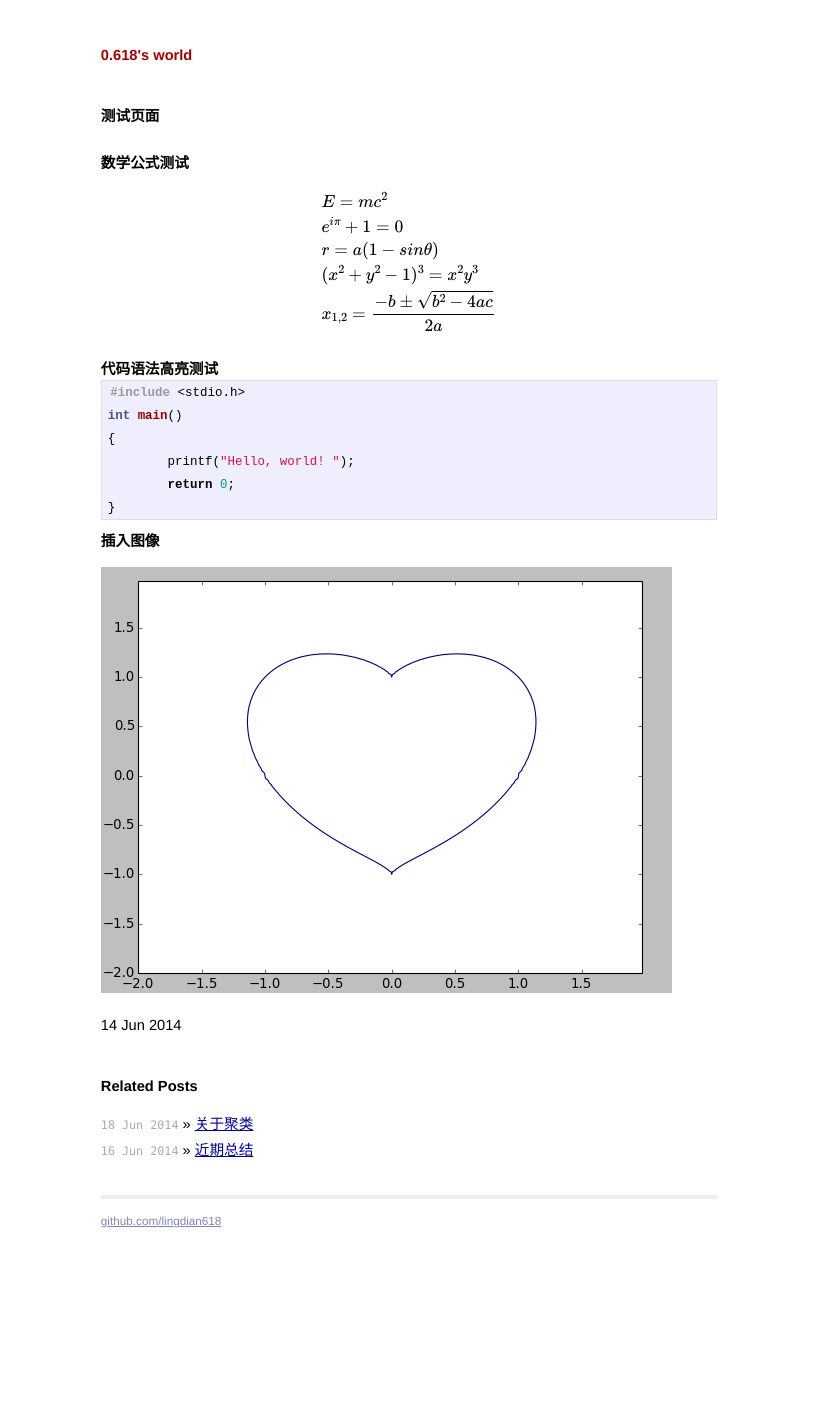
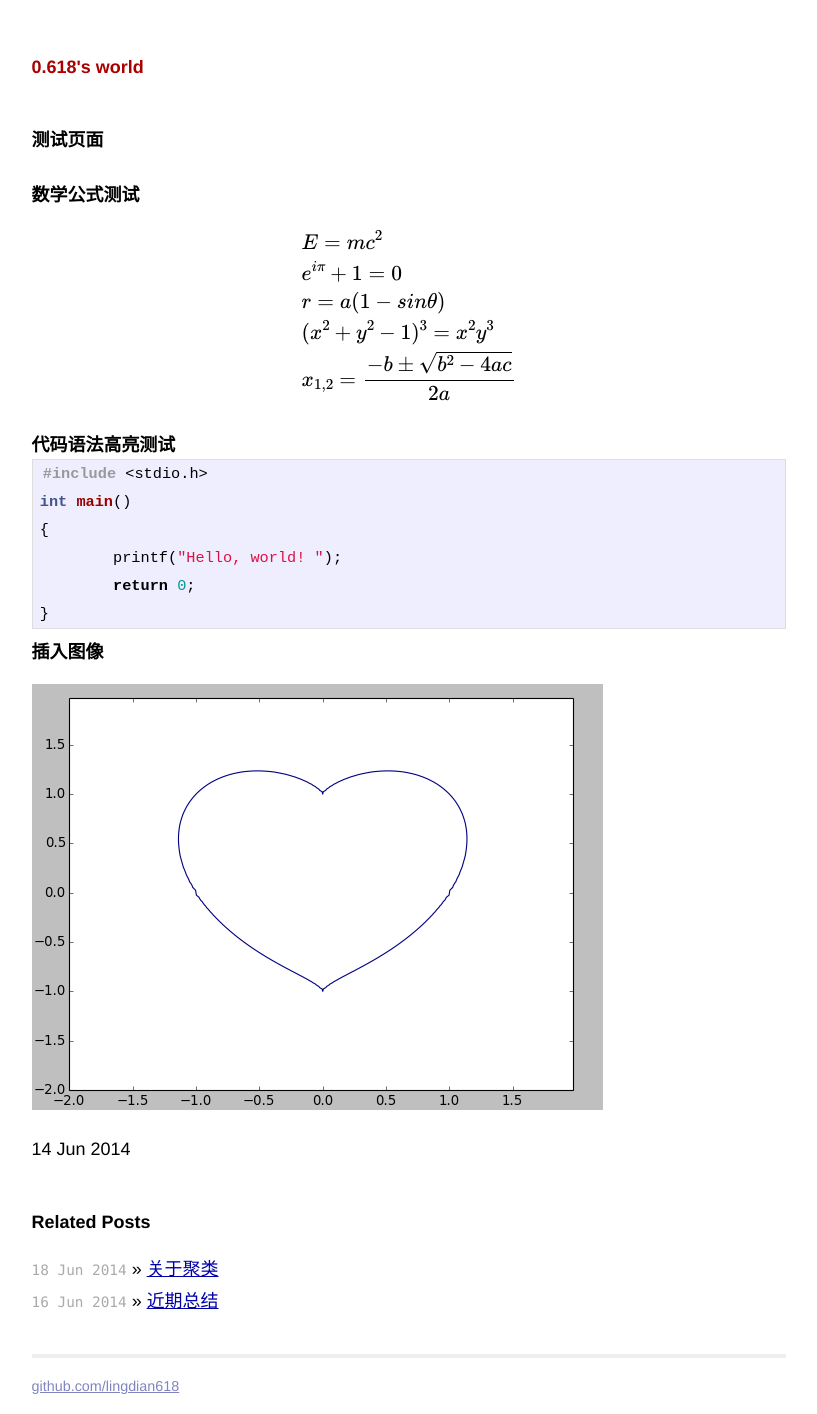
Before and after one commit to SimpleJian/blog, a Jekyll site: the page built from _posts/2014-06-14-test.md, in a window 1280 px wide. Shown: the whole page, without its empty margins (231-1048 px from the left). Built offline with Jekyll 4.4.1, drawn with Linux system fonts in a browser that asks for light colours; formulas are drawn with MathJax 3; before the commit the page ends 1244 px from its top, so only the background shows below that.

Commit message:
another push

```diff
--- a/_posts/2014-06-14-test.md
+++ b/_posts/2014-06-14-test.md
@@ -15,7 +15,7 @@ $$
 & e^{i\pi}+1 = 0 \\
 & r = a(1-sin\theta) \\
 & (x^2+y^2-1)^3 = x^2y^3 \\
-& x_{1,2} = \frac{-b\pm\sqrt{b^2-4ac}}{2a}
+& x_{1,2} = \frac{-b\pm\sqrt{b^2-4ac}}{2a} \\
 \end{aligned}
 $$
 
--- a/css/screen.css
+++ b/css/screen.css
@@ -17,7 +17,7 @@ html, body {
 
 body {
   background-color: white;
-  font: 13.34px helvetica, arial, clean, sans-serif;
+  font: 16.34px helvetica, arial, clean, sans-serif;
   *font-size: medium;
   text-align: center;
 }
```
Also changed, not shown: 1 other file.
